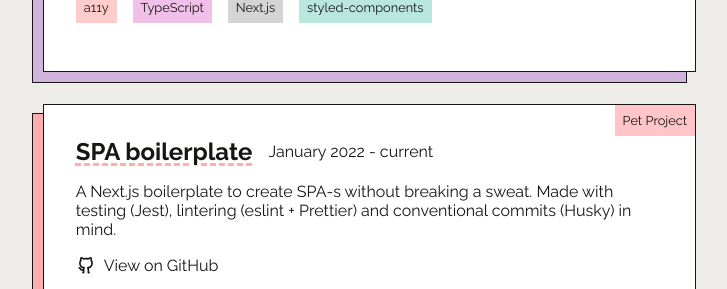
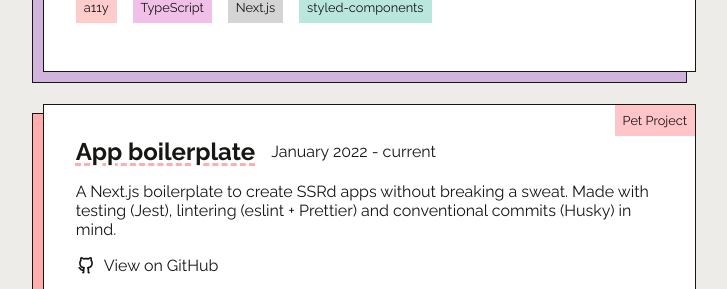
Before and after one commit to lazy-ocean/lazy-ocean, a Next.js app: page / in a window 1280 px wide. Shown: the part 900-1189 px from the top of the page, without its empty margins (520-1247 px from the left). Built offline with nearby package versions, Linux system fonts and the light colour scheme.

Commit message:
fix: tiny correction

```diff
--- a/src/components/Card/projects.ts
+++ b/src/components/Card/projects.ts
@@ -48,10 +48,10 @@ const projects: Project[] = [
     github: "https://github.com/lazy-ocean/a11y-showcase-museum",
   },
   {
-    title: "SPA boilerplate",
+    title: "App boilerplate",
     tag: Tags.pet,
     date: "January 2022 - current",
-    text: "A Next.js boilerplate to create SPA-s without breaking a sweat. Made with testing (Jest), lintering (eslint + Prettier) and conventional commits (Husky) in mind.",
+    text: "A Next.js boilerplate to create SSRd apps without breaking a sweat. Made with testing (Jest), lintering (eslint + Prettier) and conventional commits (Husky) in mind.",
     stack: [TechStack.TypeScript, TechStack.Next, TechStack.Jest],
     color: AccentColours.pink,
     link: "https://github.com/lazy-ocean/next-js-boilerplate",
```
